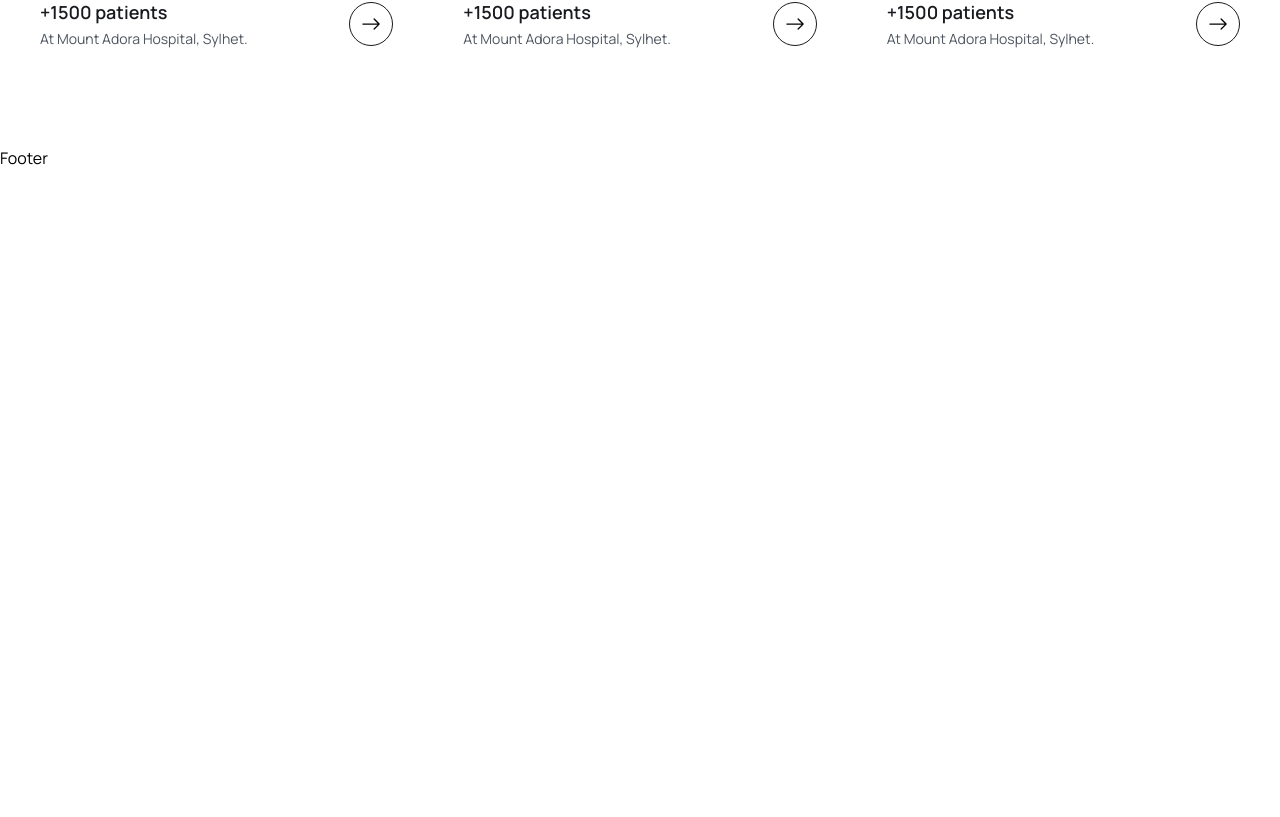
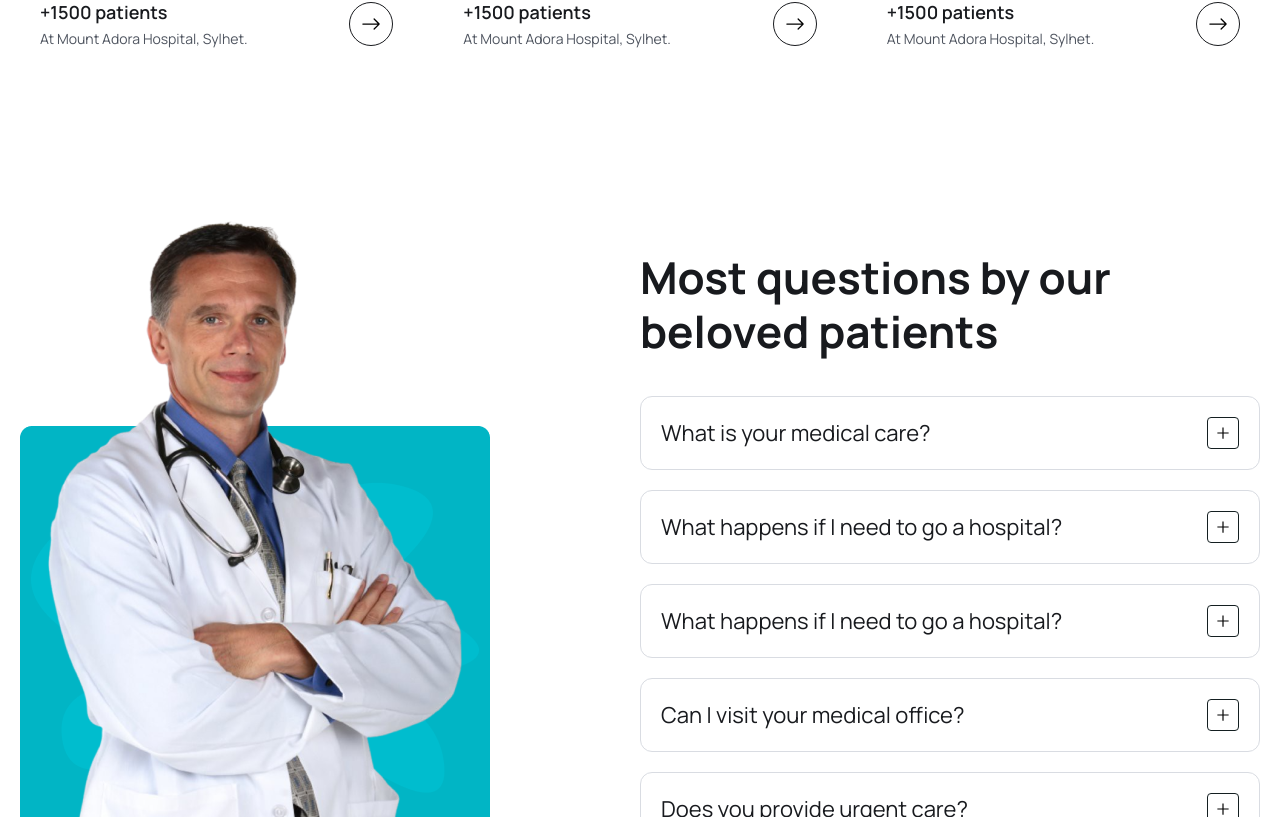
Before and after one commit to erfanheshmati/mern-medicare, a React (Vite) app in the folder frontend/: page / in a window 1280 px wide. Shown: the part 4603-5420 px from the top of the page. Before the commit the page ends 4773 px from the top, so only its background shows below. Built offline with nearby package versions, Linux system fonts and the light colour scheme.

Commit message:
faq section ui design

```diff
--- /dev/null
+++ b/frontend/src/components/Faq.jsx
@@ -0,0 +1,22 @@
+import faqImg from "../assets//images/faq-img.png"
+import FaqList from "./FaqList"
+
+export default function Faq() {
+    return (
+        <section>
+            <div className="container">
+                <div className="flex items-center gap-[50px] lg:gap-0">
+                    <div className="w-1/2 hidden md:block">
+                        <img src={faqImg} alt="" />
+                    </div>
+                    <div className="w-full md:w-1/2">
+                        <h2 className="heading">
+                            Most questions by our beloved patients
+                        </h2>
+                        <FaqList />
+                    </div>
+                </div>
+            </div>
+        </section>
+    )
+}
--- /dev/null
+++ b/frontend/src/components/FaqItem.jsx
@@ -0,0 +1,31 @@
+import { useState } from "react"
+import { AiOutlineMinus, AiOutlinePlus } from "react-icons/ai"
+
+export default function FaqItem({ item }) {
+
+    const [isOpen, setIsOpen] = useState(false)
+
+    const toggleAccordion = () => {
+        setIsOpen(!isOpen)
+    }
+
+    return (
+        <div className="p-3 lg:p-5 rounded-[12px] border border-solid border-[#d9dce2] mb-5 cursor-pointer hover:border hover:border-solid hover:border-blue-500">
+            <div className="flex items-center justify-between gap-5" onClick={toggleAccordion}>
+                <h4 className="text-[16px] leading-7 lg:text-[22px] lg:leading-8 text-headingColor">
+                    {item.question}
+                </h4>
+                <div className="w-7 h-7 lg:w-8 lg:h-8 border border-solid border-[#141f21] rounded flex items-center justify-center">
+                    {isOpen ? <AiOutlineMinus /> : <AiOutlinePlus />}
+                </div>
+            </div>
+            {isOpen && (
+                <div className="mt-4">
+                    <p className="text-[14px] leading-6 lg:text-[16px] lg:leading-7 font-[400] text-textColor">
+                        {item.content}
+                    </p>
+                </div>
+            )}
+        </div>
+    )
+}
--- /dev/null
+++ b/frontend/src/components/FaqList.jsx
@@ -0,0 +1,12 @@
+import { faqs } from "../assets/data/faqs"
+import FaqItem from "./FaqItem"
+
+export default function FaqList() {
+    return (
+        <ul className="mt-[38px]">
+            {faqs.map((item, index) => (
+                <FaqItem key={index} item={item} />
+            ))}
+        </ul>
+    )
+}
--- a/frontend/src/pages/Home.jsx
+++ b/frontend/src/pages/Home.jsx
@@ -1,5 +1,6 @@
 import About from "../components/About";
 import Doctors from "../components/Doctors";
+import Faq from "../components/Faq";
 import Feature from "../components/Feature";
 import Hero from "../components/Hero";
 import HowItWorks from "../components/HowItWorks";
@@ -14,6 +15,7 @@
             <Services />
             <Feature />
             <Doctors />
+            <Faq />
         </>
     )
 }
```
